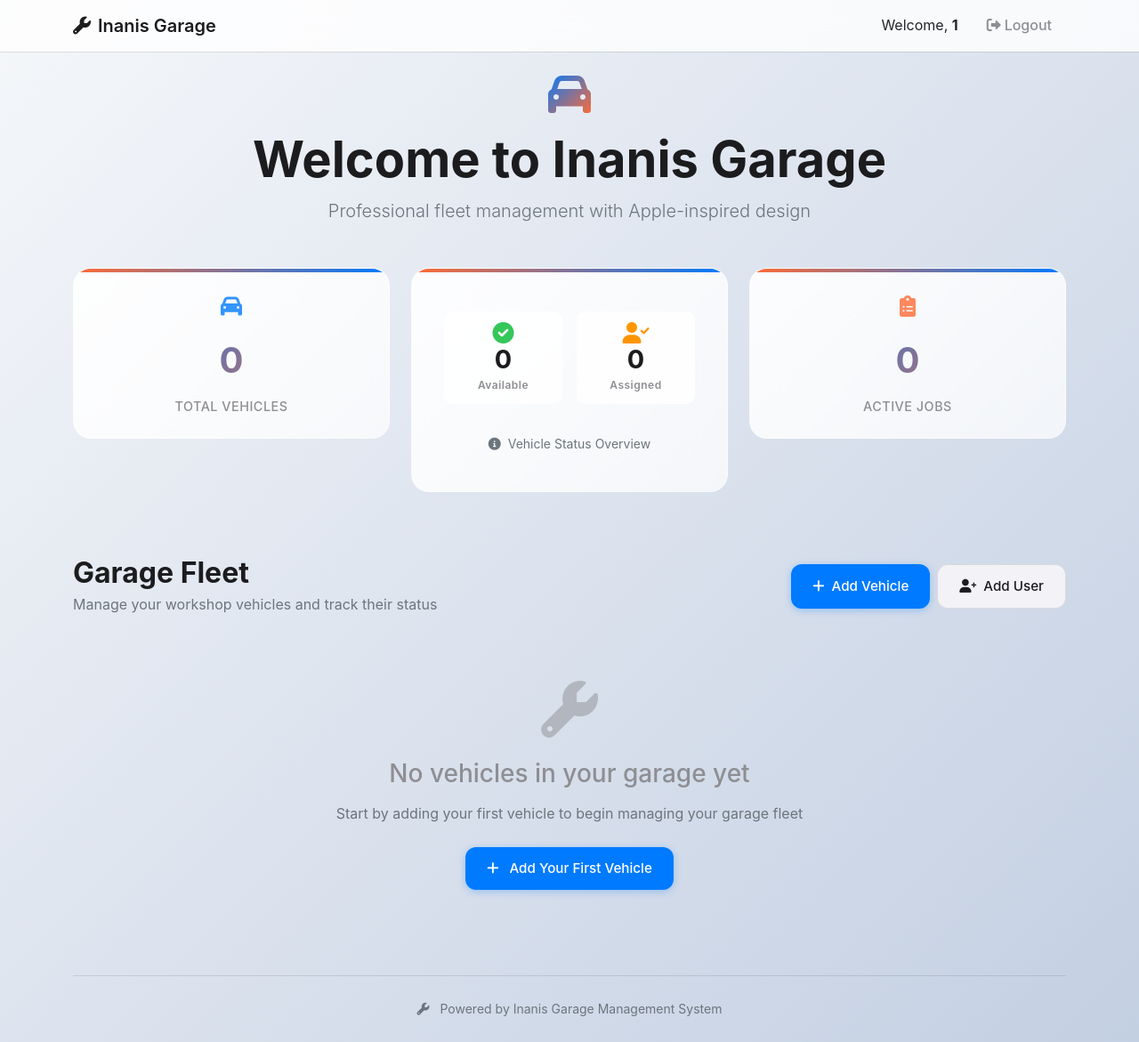
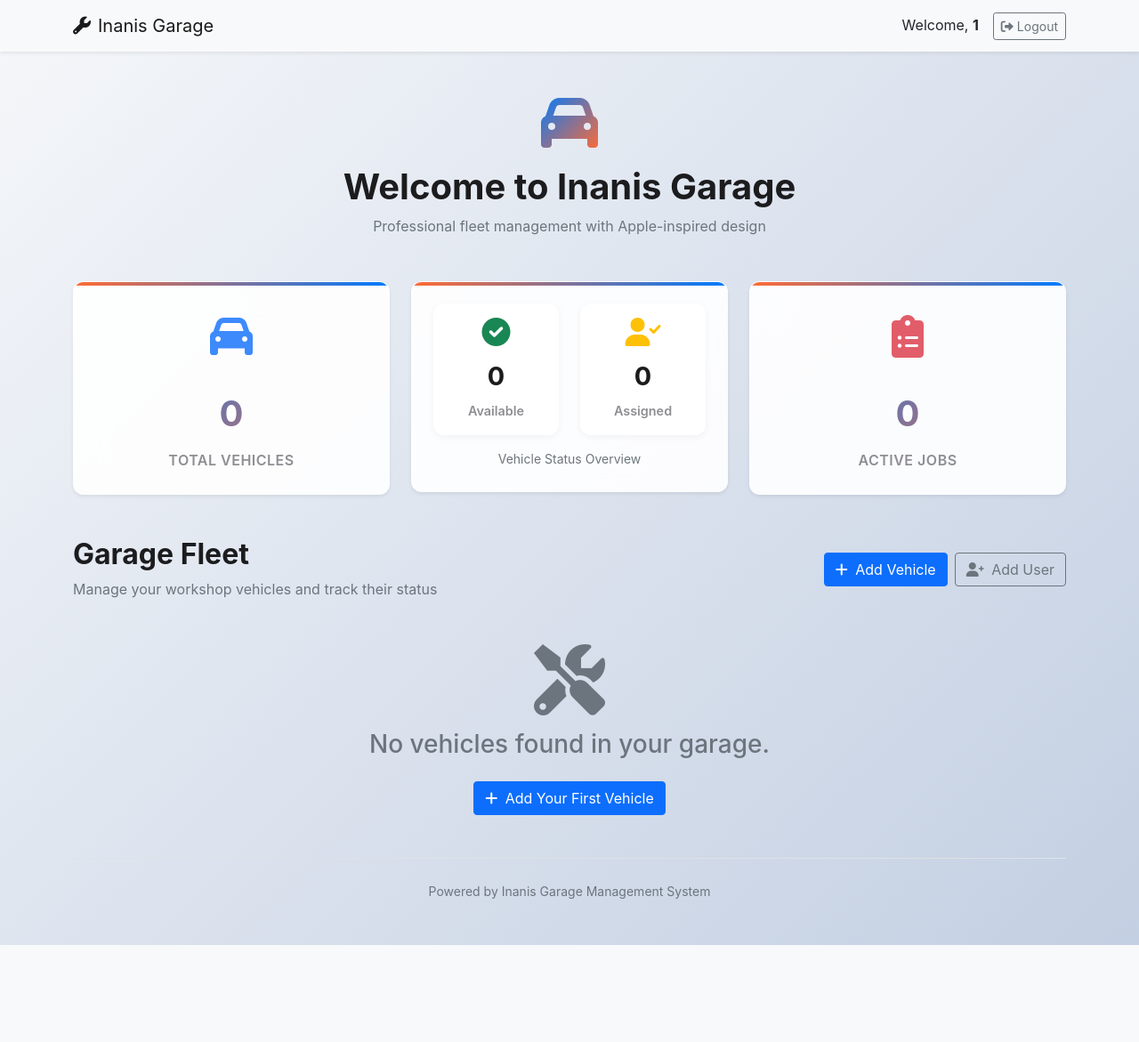
Before and after one commit to rghvinani-hue/inanis-garage, a Flask app: page / in a window 1280 px wide. Shown: the whole page at 89% size. After the commit the page ends 1062 px from the top, so only its background shows below. Run offline with Flask 3, Linux system fonts and the light colour scheme; the visitor is signed in with stand-in values (Sample User, id 1); some libraries are stand-ins or nearby versions.

Commit message:
Update index.html

```diff
--- a/inanis-garage-complete-20250823/templates/index.html
+++ b/inanis-garage-complete-20250823/templates/index.html
@@ -1,267 +1,204 @@
 <!DOCTYPE html>
 <html lang="en">
 <head>
-    <meta charset="UTF-8">
-    <meta name="viewport" content="width=device-width, initial-scale=1.0">
+  <meta charset="UTF-8" />
+  <meta name="viewport" content="width=device-width, initial-scale=1" />
   <title>Inanis Garage - Dashboard</title>
-    <link href="https://cdn.jsdelivr.net/npm/bootstrap@5.1.3/dist/css/bootstrap.min.css" rel="stylesheet">
-    <link href="https://cdnjs.cloudflare.com/ajax/libs/font-awesome/6.0.0/css/all.min.css" rel="stylesheet">
-    <link href="{{ url_for('static', filename='css/apple-style.css') }}" rel="stylesheet">
+  <link href="https://cdn.jsdelivr.net/npm/bootstrap@5.1.3/dist/css/bootstrap.min.css" rel="stylesheet" />
+  <link href="https://cdnjs.cloudflare.com/ajax/libs/font-awesome/6.0.0/css/all.min.css" rel="stylesheet" />
+  <link href="{{ url_for('static', filename='css/apple-style.css') }}" rel="stylesheet" />
   <style>
-/* Fix Statistics Cards - OVERRIDE ALL CONFLICTS */
-.apple-stat-content {
-    padding: 1rem !important;
+    /* Override styles for clean card layout */
+    .apple-stat-card, .apple-vehicle-card {
+      border-radius: 12px;
+      background: rgba(255, 255, 255, 0.9);
+      box-shadow: 0 4px 15px rgb(0 0 0 / 0.1);
+      transition: box-shadow 0.3s ease;
     }
-
+    .apple-stat-card:hover, .apple-vehicle-card:hover {
+      box-shadow: 0 10px 25px rgb(0 0 0 / 0.15);
+    }
+    .apple-stat-card .apple-stat-icon {
+      font-size: 3rem;
+      margin-bottom: 1rem;
+    }
+    .apple-stat-card .apple-stat-number {
+      font-size: 2.5rem;
+      font-weight: 700;
+      color: var(--apple-dark-gray);
+    }
+    .apple-stat-card .apple-stat-label {
+      font-size: 1rem;
+      color: var(--apple-gray);
+      font-weight: 600;
+    }
     .apple-mini-stat {
-    padding: 0.75rem !important;
-    background: rgba(255, 255, 255, 0.8) !important;
-    border-radius: 10px !important;
-    margin-bottom: 0.5rem !important;
-    min-height: 80px !important;
-    display: flex !important;
-    flex-direction: column !important;
-    justify-content: center !important;
-    align-items: center !important;
+      border-radius: 12px;
+      background: rgba(255,255,255,0.8);
+      padding: 1rem;
+      text-align: center;
+      box-shadow: 0 2px 8px rgba(0,0,0,0.05);
     }
-
-.apple-mini-number {
-    font-size: 1.8rem !important;
-    font-weight: 700 !important;
-    color: var(--apple-dark-gray) !important;
-    margin: 0.25rem 0 !important;
-    line-height: 1 !important;
+    .apple-mini-stat i {
+      font-size: 2rem;
     }
-
-.apple-mini-label {
-    font-size: 0.75rem !important;
-    color: var(--apple-gray) !important;
-    font-weight: 600 !important;
-    text-transform: none !important;
-    letter-spacing: 0.5px !important;
-    text-align: center !important;
-    white-space: nowrap !important;
-    overflow: visible !important;
+    .apple-mini-stat .apple-mini-number {
+      font-size: 1.8rem;
+      font-weight: 700;
+      margin-top: 0.5rem;
+      color: var(--apple-dark-gray);
     }
-
-/* Force proper sizing for center card */
-.apple-stat-card .row.text-center .col-6 {
-    padding: 0.5rem !important;
-}
-
-/* Ensure text doesn't get cut off */
-.apple-stat-card * {
-    overflow: visible !important;
-    text-overflow: clip !important;
+    .apple-mini-stat .apple-mini-label {
+      font-size: 0.9rem;
+      margin-top: 0.25rem;
+      color: var(--apple-gray);
+      font-weight: 600;
     }
   </style>
-
 </head>
 <body>
-    <nav class="navbar navbar-expand-lg apple-nav">
+  <nav class="navbar navbar-expand-lg navbar-light bg-light shadow-sm">
     <div class="container">
       <a class="navbar-brand" href="#"><i class="fas fa-wrench me-2"></i>Inanis Garage</a>
-            <div class="navbar-nav ms-auto">
-                <span class="navbar-text me-3">Welcome, <strong>{{ current_user.id }}</strong></span>
-                <a class="nav-link" href="{{ url_for('logout') }}"><i class="fas fa-sign-out-alt me-1"></i>Logout</a>
+      <div class="d-flex align-items-center">
+        <span class="me-3">Welcome, <strong>{{ current_user.id }}</strong></span>
+        <a href="{{ url_for('logout') }}" class="btn btn-outline-secondary btn-sm">
+          <i class="fas fa-sign-out-alt me-1"></i>Logout
+        </a>
       </div>
     </div>
   </nav>
 
-    <div class="container mt-4 apple-fade-in">
+  <div class="container my-5">
     {% with messages = get_flashed_messages(with_categories=true) %}
       {% if messages %}
         {% for category, message in messages %}
-                    <div class="apple-alert apple-alert-{{ 'danger' if category == 'error' else ('warning' if category == 'warning' else 'success') }}">
-                        <i class="fas fa-{{ 'exclamation-triangle' if category == 'error' else ('exclamation-circle' if category == 'warning' else 'check-circle') }} me-2"></i>{{ message }}
+          <div class="alert alert-{{ category if category != 'error' else 'danger' }} alert-dismissible fade show" role="alert">
+            {{ message }}
+            <button type="button" class="btn-close" data-bs-dismiss="alert" aria-label="Close"></button>
           </div>
         {% endfor %}
       {% endif %}
     {% endwith %}
 
     <div class="text-center mb-5">
-            <i class="fas fa-car fa-3x mb-3" style="background: linear-gradient(135deg, var(--apple-blue), var(--garage-accent)); -webkit-background-clip: text; -webkit-text-fill-color: transparent;"></i>
-            <h1 class="display-4 mb-2" style="color: var(--apple-dark-gray); font-weight: 700;">Welcome to Inanis Garage</h1>
-            <p class="lead text-muted">Professional fleet management with Apple-inspired design</p>
+      <i class="fas fa-car fa-4x mb-3" style="background: linear-gradient(135deg, var(--apple-blue), var(--garage-accent)); -webkit-background-clip: text; -webkit-text-fill-color: transparent;"></i>
+      <h1 class="fw-bold" style="color: var(--apple-dark-gray);">Welcome to Inanis Garage</h1>
+      <p class="text-muted">Professional fleet management with Apple-inspired design</p>
     </div>
 
-        <!-- Statistics Cards -->
-        <div class="row mb-5">
-            <div class="col-md-4 mb-4">
-                <div class="apple-stat-card apple-slide-up">
-                    <div class="apple-stat-icon"><i class="fas fa-car" style="color: var(--apple-blue);"></i></div>
+    <!-- Dashboard Cards -->
+    <div class="row g-4 mb-5">
+      <div class="col-md-4">
+        <div class="apple-stat-card p-4 text-center shadow-sm">
+          <div class="apple-stat-icon text-primary">
+            <i class="fas fa-car"></i>
+          </div>
           <div class="apple-stat-number">{{ vehicles|length }}</div>
           <div class="apple-stat-label">Total Vehicles</div>
         </div>
       </div>
-            <div class="col-md-4 mb-4">
-                <div class="apple-stat-card apple-slide-up" style="animation-delay: 0.1s;">
-                    <div class="apple-stat-content">
-                        <div class="row text-center mb-3">
+
+      <div class="col-md-4">
+        <div class="apple-stat-card p-4 shadow-sm">
+          <div class="row gy-3 text-center">
             <div class="col-6">
               <div class="apple-mini-stat">
-                                    <i class="fas fa-check-circle" style="color: var(--apple-green); font-size: 1.5rem;"></i>
+                <i class="fas fa-check-circle text-success"></i>
                 <div class="apple-mini-number">{{ available_count }}</div>
                 <div class="apple-mini-label">Available</div>
               </div>
             </div>
             <div class="col-6">
               <div class="apple-mini-stat">
-                                    <i class="fas fa-user-check" style="color: var(--apple-orange); font-size: 1.5rem;"></i>
+                <i class="fas fa-user-check text-warning"></i>
                 <div class="apple-mini-number">{{ assigned_count }}</div>
                 <div class="apple-mini-label">Assigned</div>
               </div>
             </div>
           </div>
-                        <div class="text-center">
-                            <small class="text-muted">
-                                <i class="fas fa-info-circle me-1"></i>
-                                Vehicle Status Overview
-                            </small>
+          <div class="mt-3 text-center text-muted small">Vehicle Status Overview</div>
         </div>
       </div>
+
+      <div class="col-md-4">
+        <div class="apple-stat-card p-4 text-center shadow-sm">
+          <div class="apple-stat-icon text-danger">
+            <i class="fas fa-clipboard-list"></i>
           </div>
-            </div>
-            <div class="col-md-4 mb-4">
-                <div class="apple-stat-card apple-slide-up" style="animation-delay: 0.2s;">
-                    <div class="apple-stat-icon"><i class="fas fa-clipboard-list" style="color: var(--garage-accent);"></i></div>
           <div class="apple-stat-number">{{ assignments|length }}</div>
           <div class="apple-stat-label">Active Jobs</div>
         </div>
       </div>
     </div>
 
-        <!-- Fleet Header -->
     <div class="d-flex justify-content-between align-items-center mb-4">
       <div>
-                <h2 class="mb-1" style="color: var(--apple-dark-gray); font-weight: 700;">Garage Fleet</h2>
+        <h2 class="fw-bold" style="color: var(--apple-dark-gray);">Garage Fleet</h2>
         <p class="text-muted mb-0">Manage your workshop vehicles and track their status</p>
       </div>
       {% if role == "admin" %}
       <div class="d-flex gap-2">
-                <a href="{{ url_for('add_vehicle') }}" class="apple-btn apple-btn-primary"><i class="fas fa-plus"></i> Add Vehicle</a>
-                <a href="{{ url_for('add_user') }}" class="apple-btn apple-btn-secondary"><i class="fas fa-user-plus"></i> Add User</a>
+        <a href="{{ url_for('add_vehicle') }}" class="btn btn-primary">
+          <i class="fas fa-plus me-1"></i> Add Vehicle
+        </a>
+        <a href="{{ url_for('add_user') }}" class="btn btn-outline-secondary">
+          <i class="fas fa-user-plus me-1"></i> Add User
+        </a>
       </div>
       {% endif %}
     </div>
 
-        <!-- Vehicle Cards -->
-        <div class="row">
+    {% if vehicles %}
+    <div class="row g-4">
       {% for vid, v in vehicles.items() %}
-            <div class="col-lg-4 col-md-6 mb-4">
-                <div class="apple-vehicle-card apple-slide-up" style="animation-delay: {{ loop.index0 * 0.1 }}s;">
-                    <!-- Status Badge -->
-                    <div class="apple-vehicle-status apple-status-{{ 'available' if status[vid] == 'Available' else 'assigned' }}">
-                        <i class="fas fa-{{ 'check' if status[vid] == 'Available' else 'user' }} me-1"></i>{{ status[vid] }}
-                    </div>
-
-                    <div class="p-4">
-                        <!-- 📸 Car Thumbnail Display -->
-                        <div class="text-center mb-4">
-                            {% if v.get('thumbnail_url') %}
-                            <!-- Custom Uploaded Thumbnail -->
-                            <div class="car-thumbnail-container mb-2">
-                                <img src="{{ v.thumbnail_url }}" alt="{{ v.make }} {{ v.model }}"
-                                     class="car-thumbnail"
-                                     style="width: 100%; max-width: 200px; height: 120px; object-fit: cover; border-radius: 12px; box-shadow: 0 4px 12px rgba(0,0,0,0.15);"
-                                     onerror="this.style.display='none'; this.nextElementSibling.style.display='block';">
-                                <!-- Fallback if image fails -->
-                                <div class="car-fallback d-flex align-items-center justify-content-center"
-                                     style="display: none; width: 200px; height: 120px; background: linear-gradient(135deg, var(--apple-blue), var(--garage-accent)); border-radius: 12px;">
-                                    <div class="text-center text-white">
-                                        <i class="fas fa-car fa-2x mb-1"></i>
-                                        <div class="small">{{ v.make }}</div>
-                                    </div>
-                                </div>
-                            </div>
-                            <div class="badge bg-success mb-2" style="font-size: 0.7rem;">
-                                <i class="fas fa-camera me-1"></i>Custom Photo
-                            </div>
+      <div class="col-lg-4 col-md-6">
+        <div class="card p-3 shadow-sm rounded">
+          <div class="badge bg-{{ 'success' if status[vid] == 'Available' else 'warning' }} mb-2">{{ status[vid] }}</div>
+          <div class="text-center mb-3">
+            {% if v.thumbnail_url %}
+            <img src="{{ v.thumbnail_url }}" alt="{{ v.make }} {{ v.model }}" class="img-fluid rounded mb-2" style="height:120px; object-fit:cover;">
             {% else %}
-                            <!-- Default Car Icon -->
-                            <div class="car-default-icon d-inline-flex align-items-center justify-content-center mb-2"
-                                 style="width: 200px; height: 120px; background: linear-gradient(135deg, var(--apple-blue), var(--garage-accent)); border-radius: 12px;">
-                                <div class="text-center text-white">
-                                    <i class="fas fa-car fa-3x mb-2"></i>
-                                    <div class="fw-bold">{{ v.make }}</div>
-                                    <div class="small">{{ v.model }}</div>
-                                </div>
-                            </div>
-                            <div class="badge bg-secondary mb-2" style="font-size: 0.7rem;">
-                                <i class="fas fa-upload me-1"></i>Add Photo
+            <div class="d-flex align-items-center justify-content-center rounded mb-2" style="height:120px; background: linear-gradient(135deg, var(--apple-blue), var(--garage-accent)); color:white;">
+              <i class="fas fa-car fa-3x"></i>
             </div>
             {% endif %}
+            <h5 class="mb-1">{{ v.make }} {{ v.model }}</h5>
+            <small class="text-muted">{{ v.year }}</small>
           </div>
-
-                        <!-- Vehicle Info -->
-                        <div class="text-center mb-3">
-                            <h5 class="mb-1 fw-bold" style="color: var(--apple-dark-gray);">{{ v.reg_no }}</h5>
-                            <p class="mb-1 text-muted">{{ v.make }} {{ v.model }} ({{ v.year }})</p>
-                            {% if v.color %}
-                            <span class="badge" style="background: var(--apple-light-gray); color: var(--apple-dark-gray); font-size: 0.75rem;">
-                                <i class="fas fa-palette me-1"></i>{{ v.color }}
-                            </span>
-                            {% endif %}
+          <div class="d-flex justify-content-between small text-muted mb-3">
+            <div>Reg: {{ v.reg_no }}</div>
+            <div>Odo: {{ "{:,}".format(v.odo) }} km</div>
           </div>
-
-                        <!-- Vehicle Details -->
-                        <div class="row mb-3">
-                            <div class="col-6">
-                                <small class="text-muted d-block">Year</small>
-                                <span class="fw-medium">{{ v.year }}</span>
-                            </div>
-                            <div class="col-6">
-                                <small class="text-muted d-block">Color</small>
-                                <span class="fw-medium">{{ v.color or 'Not specified' }}</span>
-                            </div>
-                        </div>
-
-                        <div class="mb-3">
-                            <small class="text-muted d-block">Odometer</small>
-                            <span class="fw-medium">
-                                <i class="fas fa-tachometer-alt me-1" style="color: var(--apple-gray);"></i>
-                                {{ "{:,}".format(v.odo|int) }} km
-                            </span>
-                        </div>
-
-                        <!-- Action Buttons -->
           <div class="d-grid gap-2">
-                            <a href="{{ url_for('vehicle', car_id=vid) }}" class="apple-btn apple-btn-primary">
-                                <i class="fas fa-eye me-1"></i>View Details
+            <a href="{{ url_for('vehicle', car_id=vid) }}" class="btn btn-primary btn-sm">
+              <i class="fas fa-eye me-1"></i> View
             </a>
-                            {% if role == "admin" %}
-                            <a href="{{ url_for('edit_vehicle', car_id=vid) }}" class="apple-btn apple-btn-secondary" style="font-size: 0.85rem; padding: 8px 12px;">
-                                <i class="fas fa-edit me-1"></i>Quick Edit
+            {% if role == 'admin' %}
+            <a href="{{ url_for('edit_vehicle', car_id=vid) }}" class="btn btn-outline-secondary btn-sm">
+              <i class="fas fa-edit me-1"></i> Edit
             </a>
             {% endif %}
           </div>
         </div>
       </div>
-            </div>
       {% endfor %}
     </div>
-
-        <!-- No Vehicles Message -->
-        {% if not vehicles %}
-        <div class="text-center py-5 apple-fade-in">
-            <i class="fas fa-wrench fa-4x mb-4" style="color: var(--apple-gray); opacity: 0.5;"></i>
-            <h3 class="mb-3" style="color: var(--apple-gray);">No vehicles in your garage yet</h3>
-            <p class="text-muted mb-4">Start by adding your first vehicle to begin managing your garage fleet</p>
+    {% else %}
+    <div class="text-center mt-5 text-muted">
+      <i class="fas fa-tools fa-5x mb-3"></i>
+      <h3>No vehicles found in your garage.</h3>
       {% if role == "admin" %}
-            <a href="{{ url_for('add_vehicle') }}" class="apple-btn apple-btn-primary">
-                <i class="fas fa-plus me-1"></i>Add Your First Vehicle
+      <a href="{{ url_for('add_vehicle') }}" class="btn btn-primary mt-3">
+        <i class="fas fa-plus me-1"></i> Add Your First Vehicle
       </a>
       {% endif %}
     </div>
     {% endif %}
 
-        <!-- Footer -->
-        <div class="text-center mt-5 py-4" style="border-top: 1px solid rgba(0,0,0,0.1);">
-            <small class="text-muted">
-                <i class="fas fa-wrench me-2"></i>
-                Powered by Inanis Garage Management System
-            </small>
-        </div>
+    <footer class="text-center mt-5 pt-4 border-top">
+      <small class="text-muted">Powered by Inanis Garage Management System</small>
+    </footer>
   </div>
 
   <script src="https://cdn.jsdelivr.net/npm/bootstrap@5.1.3/dist/js/bootstrap.bundle.min.js"></script>
```
Lines whose indentation alone changed are shown as unchanged.
